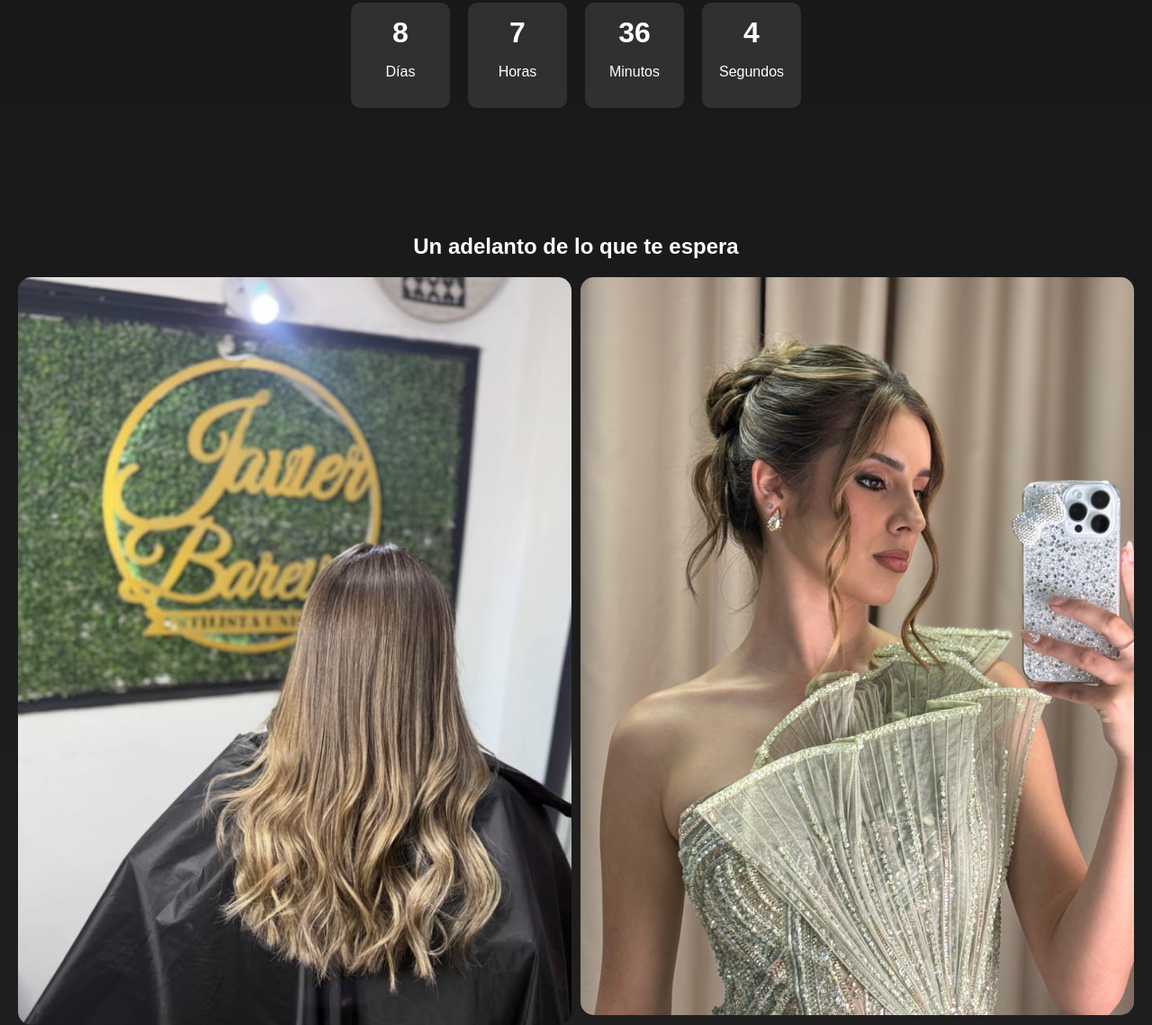
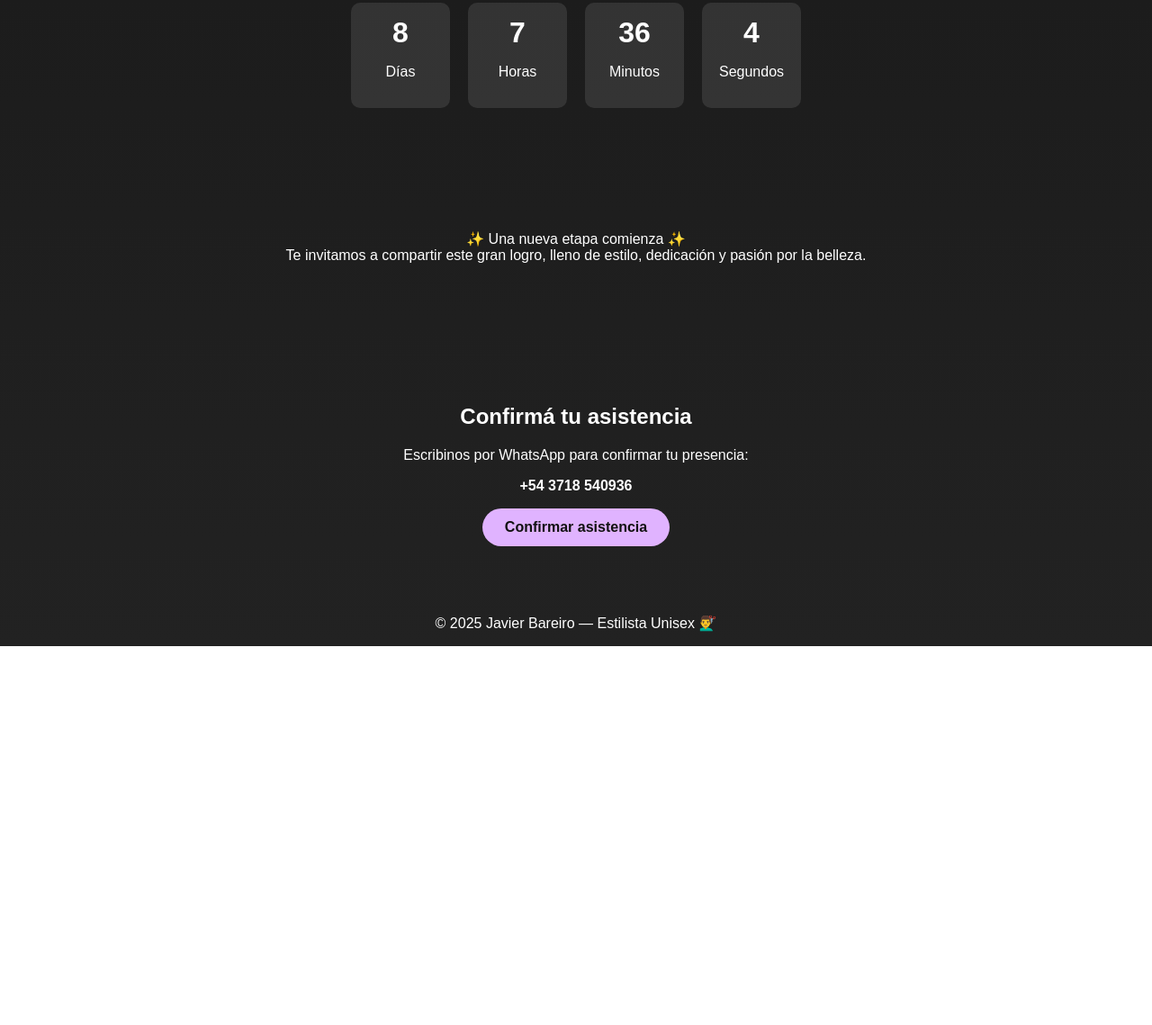
Before and after one commit to natanalcaraz/javierbareiroestetica, a plain HTML site: page index.html in a window 1280 px wide. Shown: the part 1327-2466 px from the top of the page at 90% size. After the commit the page ends 2045 px from the top, so only its background shows below. Drawn offline with Linux system fonts and the light colour scheme.

Commit message:
Update index.html

```diff
--- a/index.html
+++ b/index.html
@@ -33,15 +33,6 @@ Hemos creado este espacio pensando en vos, ¡nos encantaría que nos acompañes
       <div><span id="hours">00</span><p>Horas</p></div>
       <div><span id="minutes">00</span><p>Minutos</p></div>
       <div><span id="seconds">00</span><p>Segundos</p></div>
-    </div>
-  </section>
-
-  <!-- Galería -->
-  <section class="gallery fade-in">
-    <h2>Un adelanto de lo que te espera</h2>
-    <div class="photos">
-      <img src="JAVIER1.png" alt="Salón de Javier Bareiro">
-      <img src="JAVIER2.jpeg" alt="Equipo de trabajo">
     </div>
   </section>
 
```
